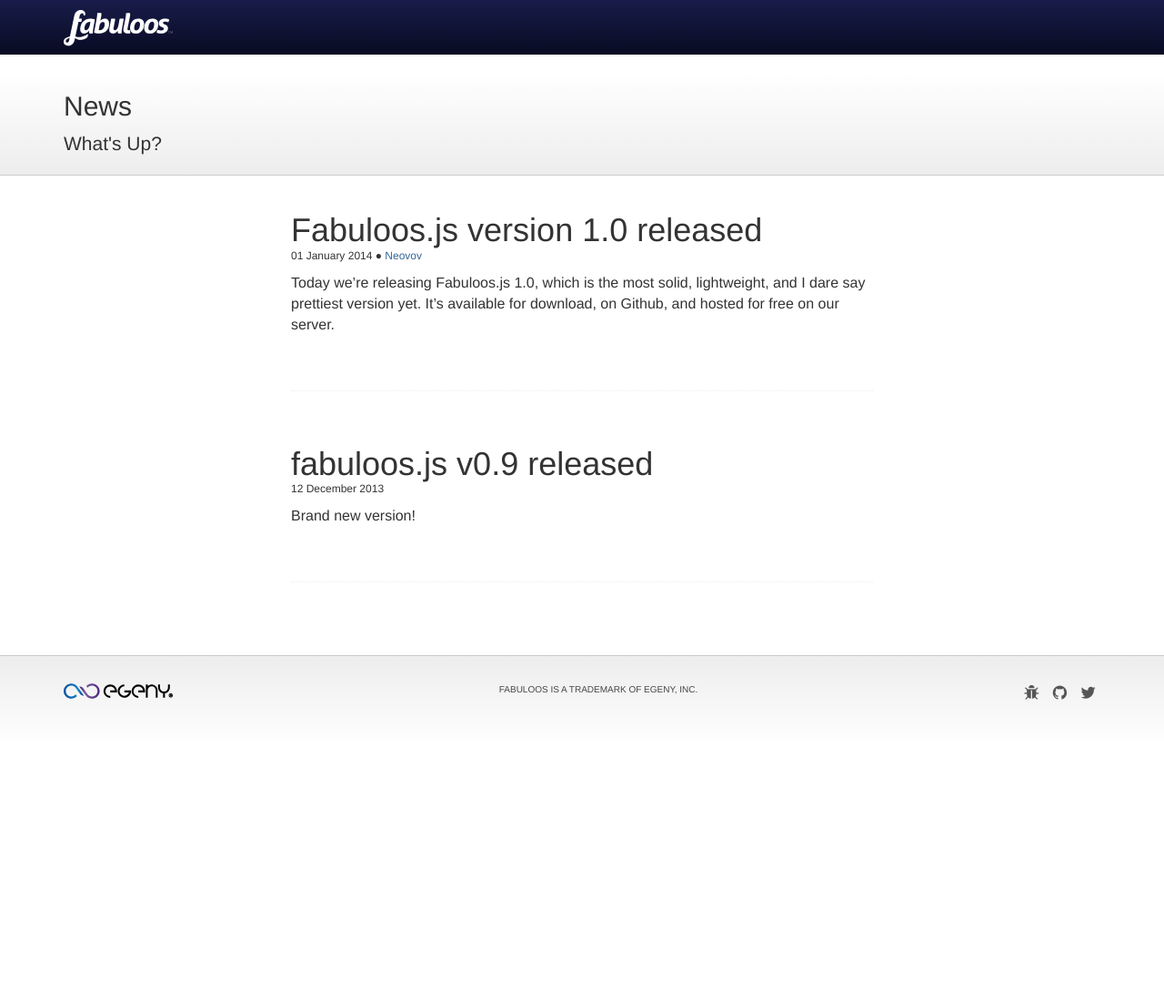
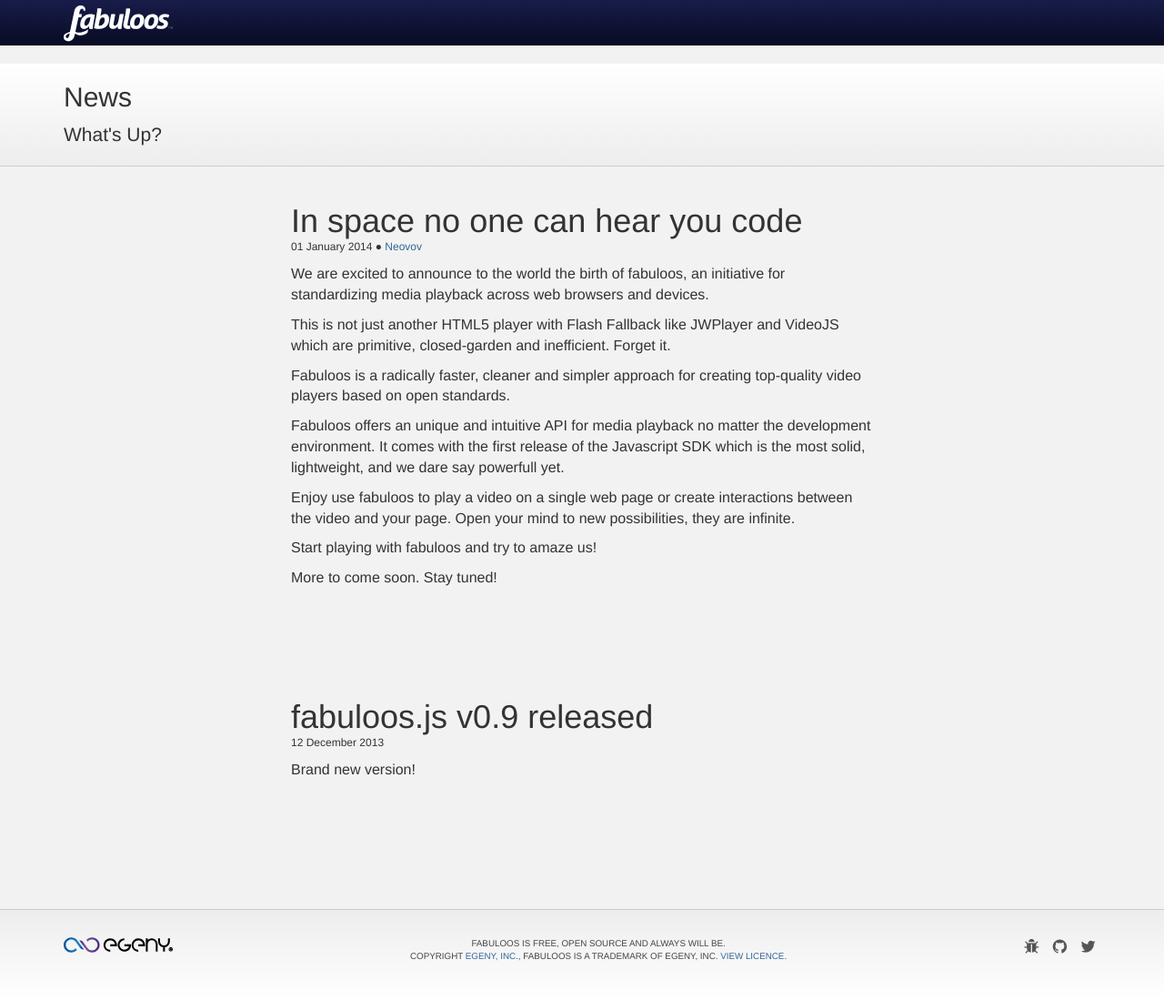
Before and after one commit to egeny/fabuloos-website, a Jekyll site: the page built from _posts/2014-01-01-fabuloos-1.0.md, in a window 1280 px wide. Shown: the whole page at 91% size. Built offline with Jekyll 4.4.1, drawn with Linux system fonts in a browser that asks for light colours; some web fonts are replaced; Markdown is read by kramdown in place of the engine named in the settings; before the commit the page ends 900 px from its top, so only the background shows below that.

Commit message:
Maj 1st post

```diff
--- a/_layouts/default.html
+++ b/_layouts/default.html
@@ -81,7 +81,7 @@
 		<p class="lead">Start building media players with the last version of our SDK</p>
 	{% elsif page.url contains "/documentation/" %}
 		<h2>Documentation</h2>
-		<p class="lead">Everything you need to know about Fabuloos</p>
+		<p class="lead">Everything you need to know about fabuloos</p>
 	{% elsif page.url contains "/news/" %}
 		<h2>News</h2>
 		<p class="lead">What's Up?</p>
@@ -103,8 +103,8 @@
 
 <footer id="footer">
 	<div class="container">
-		<a href="http://egeny.fr" class="pull-left"><img width="120" height="17" src="/img/egeny.svg" alt="eGeny.fr" onerror="swap(this)" /></a>
-		<p>Fabuloos is a trademark of eGeny, Inc.</p>
+		<a href="http://egeny.net" class="pull-left"><img width="120" height="17" src="/img/egeny.svg" alt="eGeny.fr" onerror="swap(this)" /></a>
+		<p>Fabuloos is Free, Open Source and always will be.<br/>Copyright <a href="http://egeny.net">eGeny, Inc.</a>, fabuloos is a trademark of eGeny, Inc. <a href="http://github.com/egeny/fabuloos-js/blob/master/LICENSE">View Licence</a>.</p>
 		<ul class="pull-right list-inline">
 			<li><a href="https://github.com/egeny/fabuloos-js/issues"><i class="icon-bug"></i><span class="for-reader"> Report a bug</span></a></li>
 			<li><a href="https://github.com/egeny/"><i class="icon-github"></i><span class="for-reader"> GitHub account</span></a></li>
--- a/_posts/2014-01-01-fabuloos-1.0.md
+++ b/_posts/2014-01-01-fabuloos-1.0.md
@@ -1,9 +1,22 @@
 ---
-title: Fabuloos.js version 1.0 released
+title: In space no one can hear you code
 layout: news
 author:
   name: Neovov
   url: https://github.com/neovov
 ---
 
-Today we’re releasing Fabuloos.js 1.0, which is the most solid, lightweight, and I dare say prettiest version yet. It’s available for download, on Github, and hosted for free on our server.
+We are excited to announce to the world the birth of fabuloos, an initiative for standardizing media playback across web browsers and devices.
+
+This is not just another HTML5 player with Flash Fallback like JWPlayer and VideoJS which are primitive, closed-garden and inefficient. Forget it.
+
+Fabuloos is a radically faster, cleaner and simpler approach for creating top-quality video players based on open standards.
+
+Fabuloos offers an unique and intuitive API for media playback no matter the development environment. It comes with the first release of the Javascript SDK which is the most solid, lightweight, and we dare say powerfull yet.
+
+Enjoy use fabuloos to play a video on a single web page or create interactions between the video and your page. Open your mind to new possibilities, they are infinite.
+
+Start playing with fabuloos and try to amaze us!
+
+
+More to come soon. Stay tuned!
--- a/css/website.css
+++ b/css/website.css
@@ -1,4 +1,4 @@
-body { min-width: 740px; }
+body { min-width: 740px; background-color: #f2f2f2;}
 
 a {
 	text-decoration: none;
@@ -173,7 +173,7 @@
 
 				display: inline-block;
 
-				line-height: 60px;
+				line-height: 50px;
 				font-size: 1em;
 			}
 
@@ -381,7 +381,7 @@
 		border-top: 1px solid #CCC;
 		margin-top: 20px;
 
-		font-size: 10px;
+		font-size: 0.7em;
 		color: #464646;
 	}
 
```
